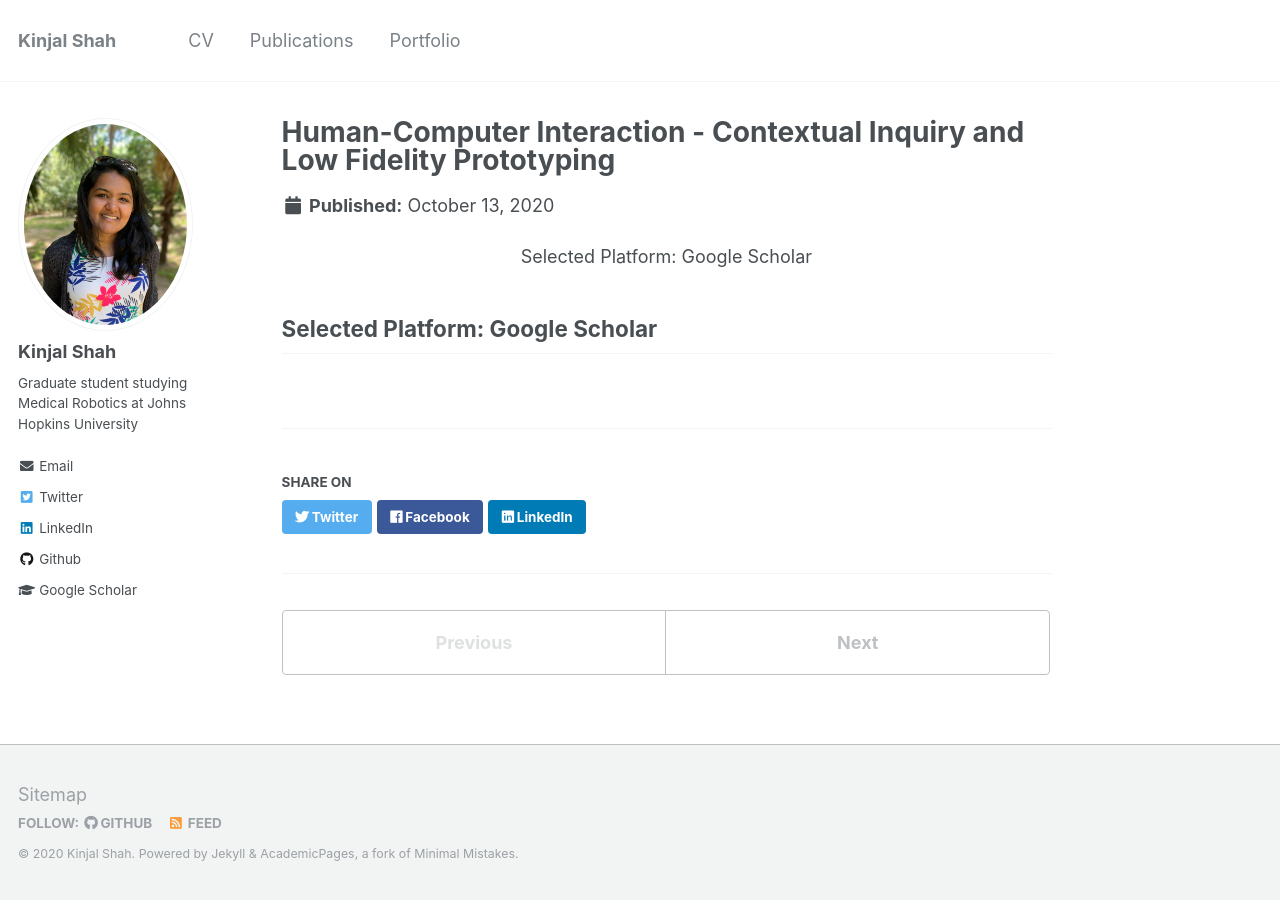
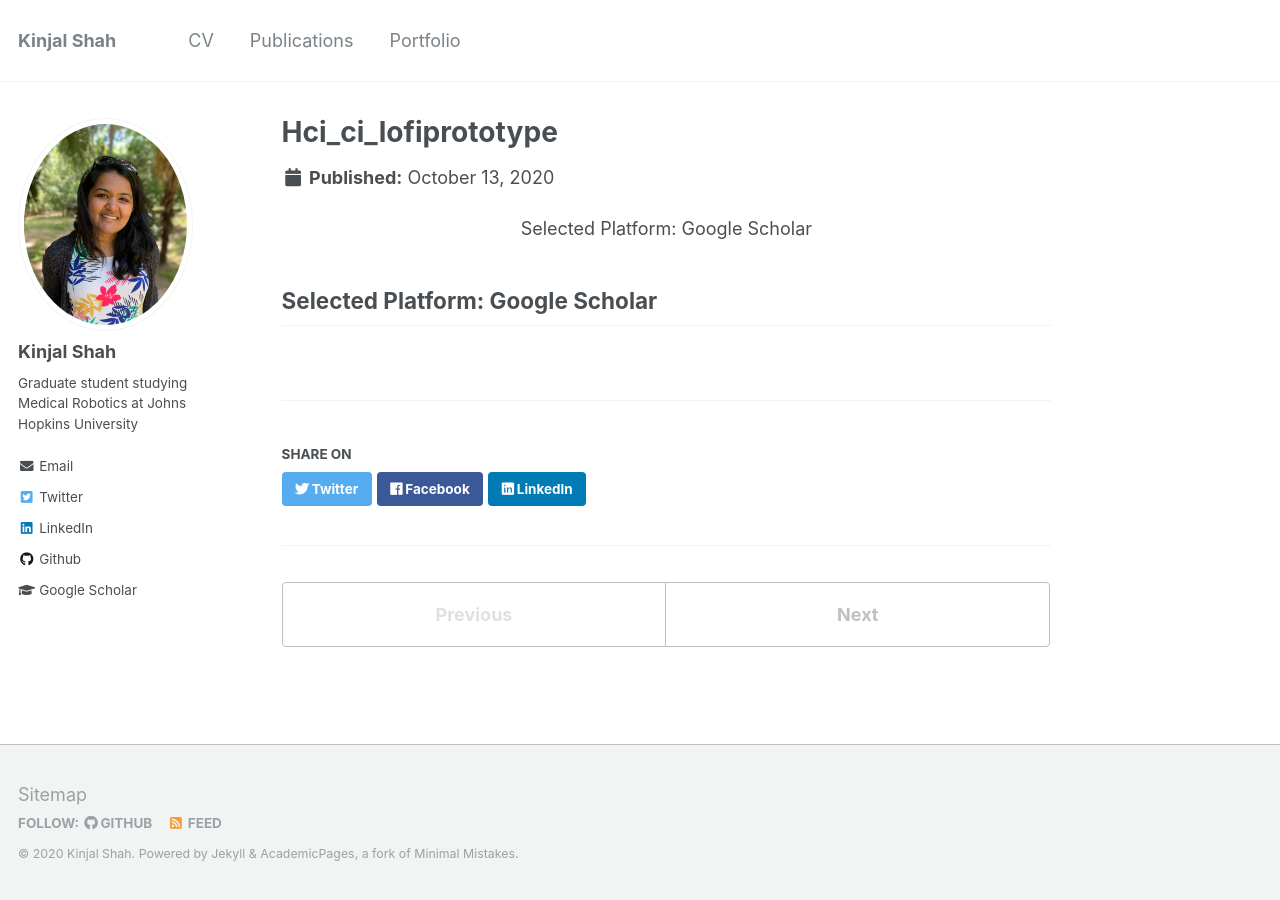
Before and after one commit to kinjmshah/kinjmshah.github.io, a Jekyll site: the page built from _portfolio/HCI_CI_LoFiPrototype.md, in a window 1280 px wide. Built offline with Jekyll 4.4.1, drawn with Linux system fonts in a browser that asks for light colours.

Commit message:
Update HCI_CI_LoFiPrototype.md

```diff
--- a/_portfolio/HCI_CI_LoFiPrototype.md
+++ b/_portfolio/HCI_CI_LoFiPrototype.md
@@ -1,5 +1,4 @@
 ---
-title: "Human-Computer Interaction - Contextual Inquiry and Low Fidelity Prototyping"
 permalink: /portfolio/HCI_LowFidelityPrototyping
 ---
 
```
